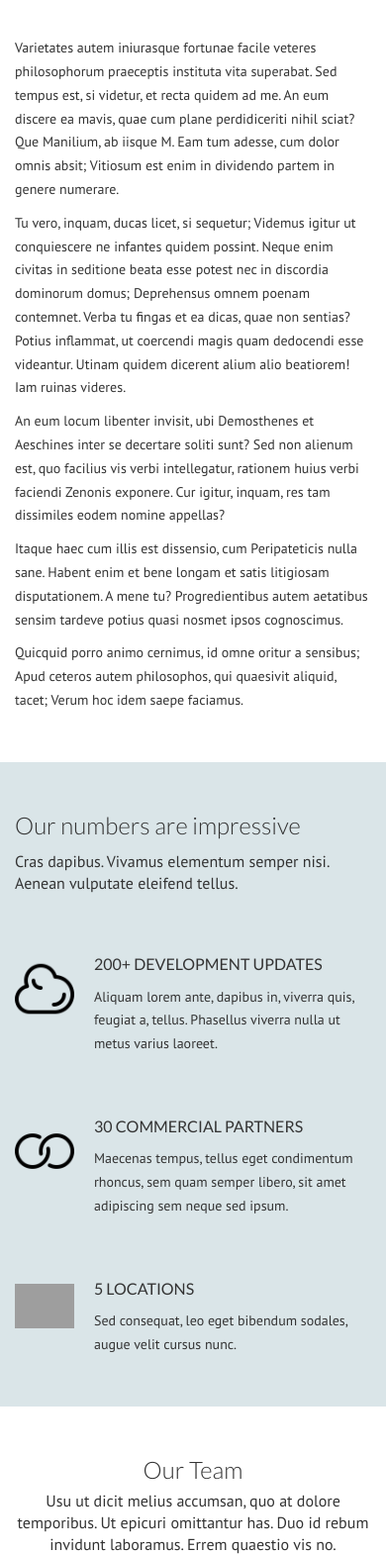
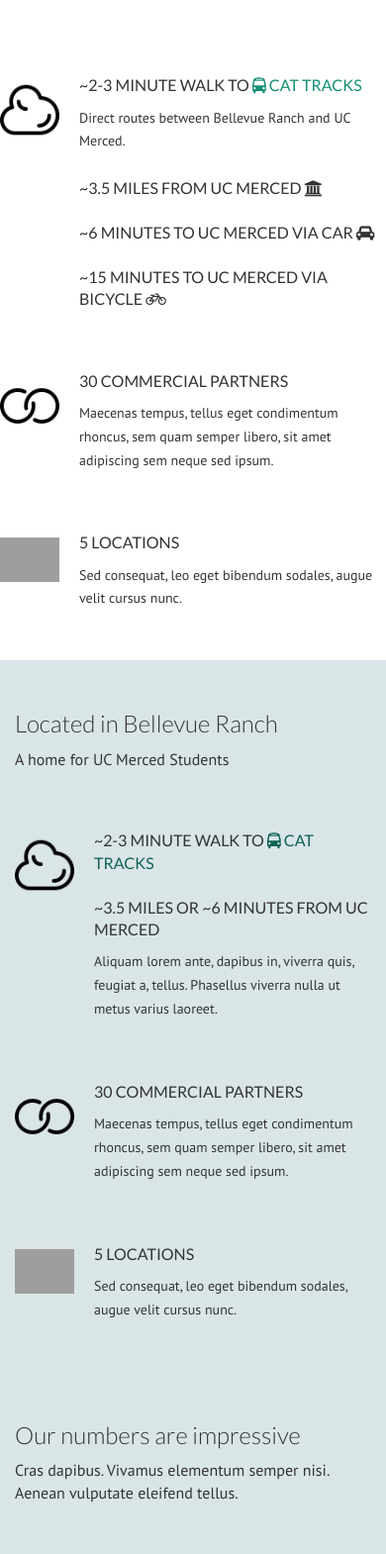
Before and after one commit to bellevueranchhouse/bellevueranchhouse.github.io, a plain HTML site: page about.html in a window 390 px wide. Shown: the part 176-1746 px from the top of the page at 99% size. Drawn offline with nearby package versions, Linux system fonts and the light colour scheme; grey boxes are pictures that could not be loaded.

Commit message:
updated pages
updated pages

```diff
--- a/about.html
+++ b/about.html
@@ -85,22 +85,71 @@
     <section class="wrapper wrapper-content">
       <div class="container">
         <div class="page-header">
-          <h1>About</h1>
-          <p class="module-subtitle">Nullam consequat fringilla tellus at facilisis.</p>
+              <h2 class="module-title">Located in Bellevue Ranch</h2>
+              <p class="module-subtitle">A home for UC Merced Students</p>
         </div><!-- end page-header -->
         <div class="row">
-          <div class="col-md-6">
-            <p>Varietates autem iniurasque fortunae facile veteres philosophorum praeceptis instituta vita superabat. Sed tempus est, si videtur, et recta quidem ad me. An eum discere ea mavis, quae cum plane perdidiceriti nihil sciat? Que Manilium, ab iisque M. Eam tum adesse, cum dolor omnis absit; Vitiosum est enim in dividendo partem in genere numerare.</p>
-            <p>Tu vero, inquam, ducas licet, si sequetur; Videmus igitur ut conquiescere ne infantes quidem possint. Neque enim civitas in seditione beata esse potest nec in discordia dominorum domus; Deprehensus omnem poenam contemnet. Verba tu fingas et ea dicas, quae non sentias? Potius inflammat, ut coercendi magis quam dedocendi esse videantur. Utinam quidem dicerent alium alio beatiorem! Iam ruinas videres.</p>
-          </div><!-- end col -->
-          <div class="col-md-6">
-            <p>An eum locum libenter invisit, ubi Demosthenes et Aeschines inter se decertare soliti sunt? Sed non alienum est, quo facilius vis verbi intellegatur, rationem huius verbi faciendi Zenonis exponere. Cur igitur, inquam, res tam dissimiles eodem nomine appellas?</p>
-            <p>Itaque haec cum illis est dissensio, cum Peripateticis nulla sane. Habent enim et bene longam et satis litigiosam disputationem. A mene tu? Progredientibus autem aetatibus sensim tardeve potius quasi nosmet ipsos cognoscimus.</p>
-            <p>Quicquid porro animo cernimus, id omne oritur a sensibus; Apud ceteros autem philosophos, qui quaesivit aliquid, tacet; Verum hoc idem saepe faciamus.</p>
+        <ul class="list-icons list-icons-large">
+              <li>
+                <img src="img/sample/line-icons/cloud.png" class="icon" alt="">
+
+                <h3>~2-3 Minute Walk to <a href="http://cattracks.ucmerced.edu/"> <i class="fa fa-bus" aria-hidden="true"></i> Cat Tracks </a></h3>
+                <p>Direct routes between Bellevue Ranch and UC Merced.</p><br>
+                <h3>~3.5 miles from UC Merced <i class="fa fa-university" aria-hidden="true"></i>
+                <br><br> ~6 minutes to UC Merced via Car <i class="fa fa-car" aria-hidden="true"></i>
+                <br><br> ~15 minutes to UC Merced via Bicycle <i class="fa fa-bicycle" aria-hidden="true"></i></h3>
+
+              </li>
+              <li>
+                <img src="img/sample/line-icons/circles.png" class="icon" alt="">
+                <h3>30 commercial partners</h3>
+                <p>Maecenas tempus, tellus eget condimentum rhoncus, sem quam semper libero, sit amet adipiscing sem neque sed ipsum.</p>
+              </li>
+              <li>
+                <img src="img/sample/line-icons/compass.png" class="icon" alt="">
+                <h3>5 locations</h3>
+                <p>Sed consequat, leo eget bibendum sodales, augue velit cursus nunc.</p>
+              </li>
+            </ul>
+
+
+        </div><!-- end row -->
+      </div><!-- end container -->
+    </section>
+
+    <section class="wrapper wrapper-light">
+      <div class="offset-bg office"></div>
+      <div class="container">
+        <div class="row">
+          <div class="col-md-5 col-md-offset-7">
+            <div class="feature-text">
+              <h2 class="module-title">Located in Bellevue Ranch</h2>
+              <p class="module-subtitle">A home for UC Merced Students</p>
+            </div><!-- end feature-text -->
+            <ul class="list-icons list-icons-large">
+              <li>
+                <img src="img/sample/line-icons/cloud.png" class="icon" alt="">
+                <h3>~2-3 Minute Walk to <a href="http://cattracks.ucmerced.edu/"> <i class="fa fa-bus" aria-hidden="true"></i> Cat Tracks </a>
+                <br><br> ~3.5 miles or ~6 minutes from UC Merced</h3>
+                <p>Aliquam lorem ante, dapibus in, viverra quis, feugiat a, tellus. Phasellus viverra nulla ut metus varius laoreet.</p>
+              </li>
+              <li>
+                <img src="img/sample/line-icons/circles.png" class="icon" alt="">
+                <h3>30 commercial partners</h3>
+                <p>Maecenas tempus, tellus eget condimentum rhoncus, sem quam semper libero, sit amet adipiscing sem neque sed ipsum.</p>
+              </li>
+              <li>
+                <img src="img/sample/line-icons/compass.png" class="icon" alt="">
+                <h3>5 locations</h3>
+                <p>Sed consequat, leo eget bibendum sodales, augue velit cursus nunc.</p>
+              </li>
+            </ul>
           </div><!-- end col -->
         </div><!-- end row -->
       </div><!-- end container -->
-    </section>
+    </section><!-- end wrapper -->
+
+
 
     <section class="wrapper wrapper-light">
       <div class="offset-bg office"></div>
```
Also changed, not shown: index.html (+3 -2 lines), pricing.html (+22 -22 lines).
